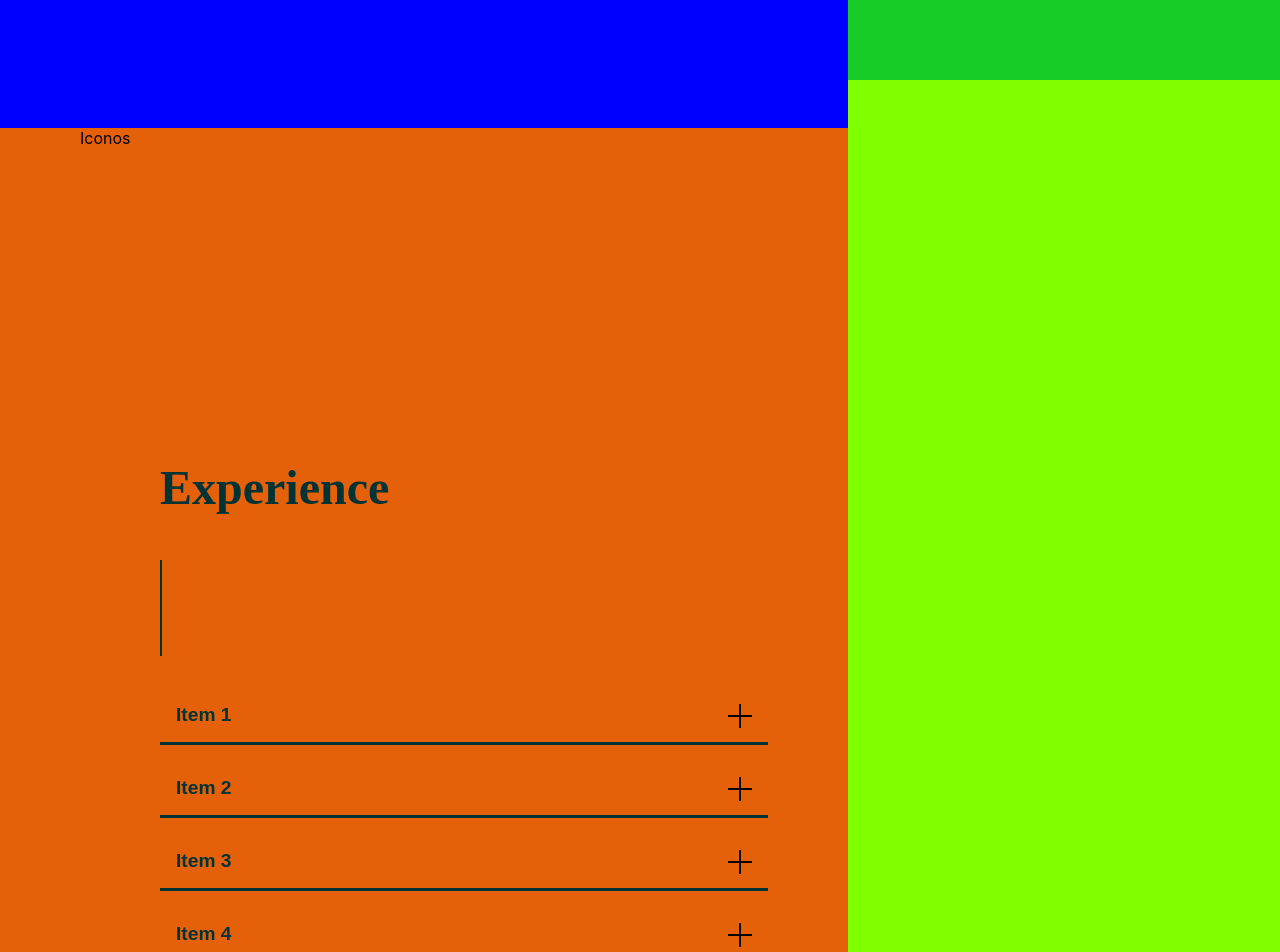
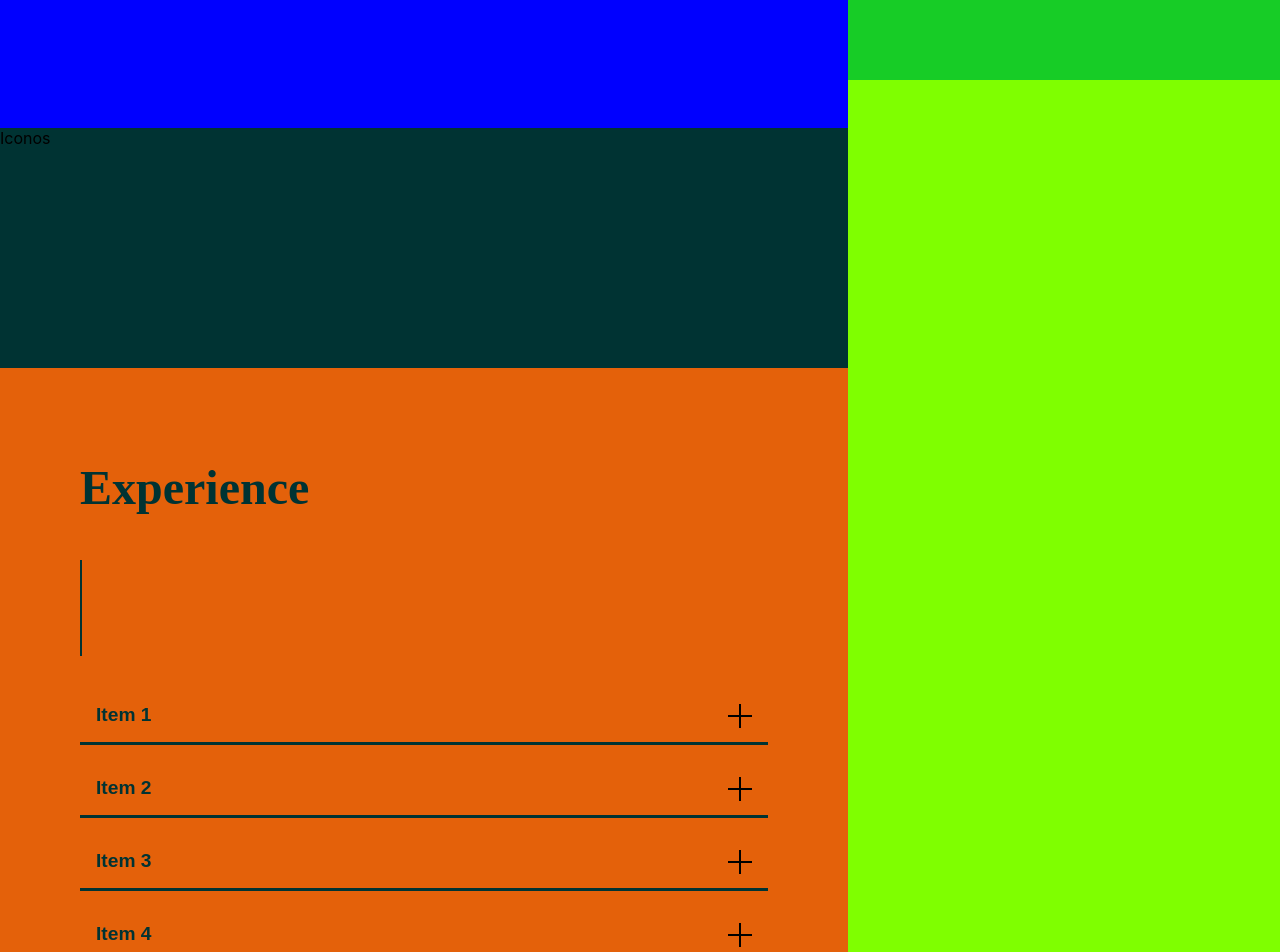
Before and after one commit to PatsyGuerrero/Portfolio, a React (Create React App) app in the folder portfolio/: page / in a window 1280 px wide. Shown: the part 800-1752 px from the top of the page. Built offline with nearby package versions, Linux system fonts and the light colour scheme.

Commit message:
exp color

```diff
--- a/portfolio/src/components/Experience.module.scss
+++ b/portfolio/src/components/Experience.module.scss
@@ -7,12 +7,16 @@
         width: 100%;
         height: fit-content;
         text-align: left;
+        padding-left: $padding-base-mobile;
 
         .iconos{
             display:block;
             width: 100%;
             height: 80vh;
             background-color: #003333;
+            margin-left: -$padding-base-medium;
+            padding-right: $padding-base-medium;
+
         }
 
         .elements{
@@ -20,7 +24,7 @@
             justify-content: flex-start;
             align-items: flex-start;
             flex-direction: column;
-            margin-left: $padding-base-mobile;
+            //margin-left: $padding-base-mobile;
             margin-right: 1.5rem;
             margin-top: 0.1rem;
 
@@ -61,6 +65,8 @@
             height: 30vh;
             //background-color: #003333;
             background-color: #e40ad9;
+            margin-left: -$padding-base-medium;
+            padding-right: $padding-base-medium;
         }
 
         .elements{
@@ -68,7 +74,7 @@
             justify-content: flex-start;
             align-items: flex-start;
             flex-direction: column;
-            margin-left: 3rem;
+            //margin-left: 3rem;
             margin-right: 3rem;
             margin-top: 3rem;
 
@@ -106,7 +112,9 @@
         display:block;
         width: 100%;
         height: 30vh;
-        // background-color: #003333;
+        background-color: #003333;
+        margin-left: -$padding-base-large;
+        padding-right: $padding-base-large;
     }
 
     .elements{
@@ -114,7 +122,7 @@
         justify-content: flex-start;
         align-items: flex-start;
         flex-direction: column;
-        margin-left: 5rem;
+        //margin-left: 5rem;
         margin-right: 5rem;
         margin-top: 3rem;
 
```
